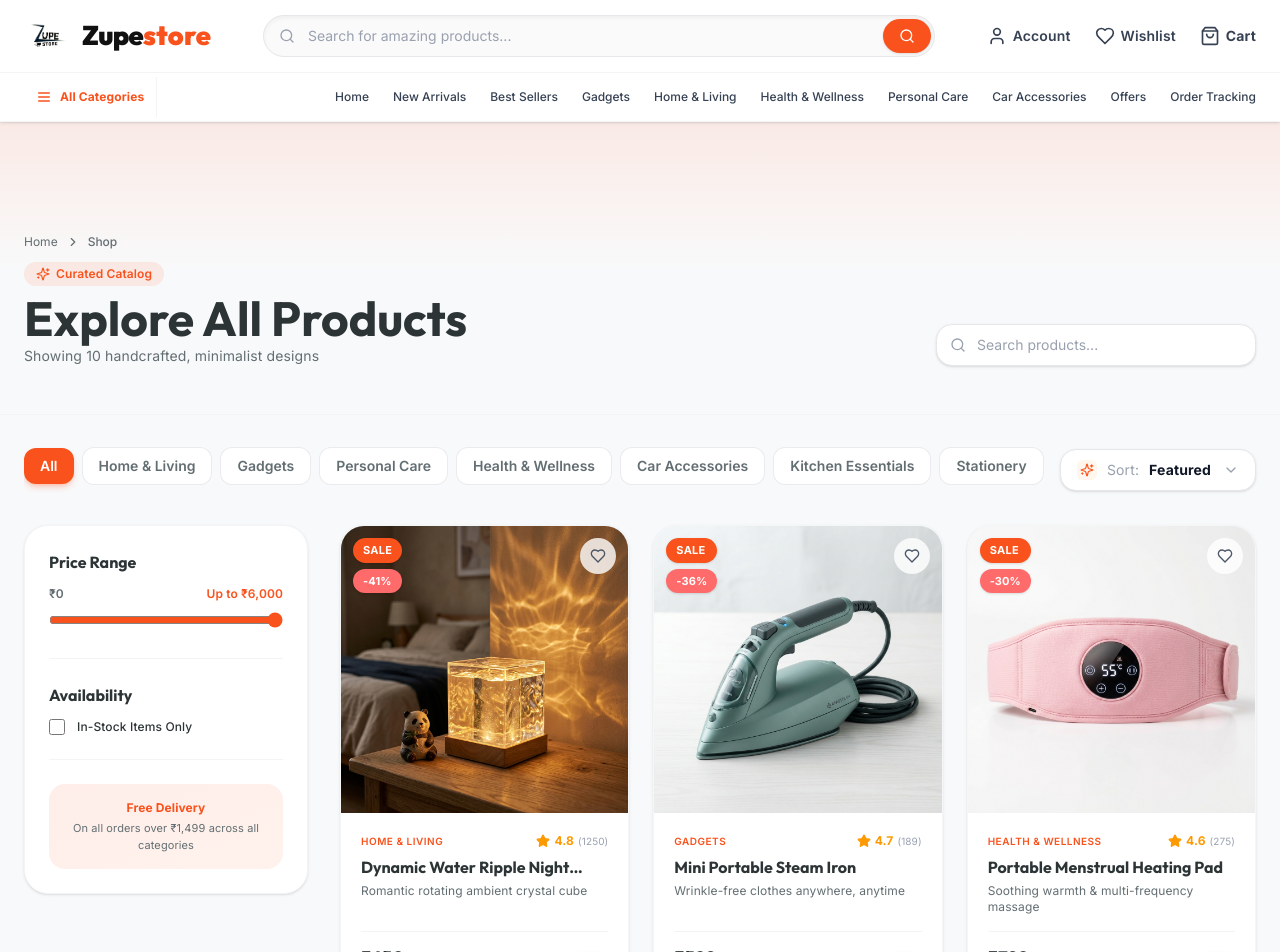
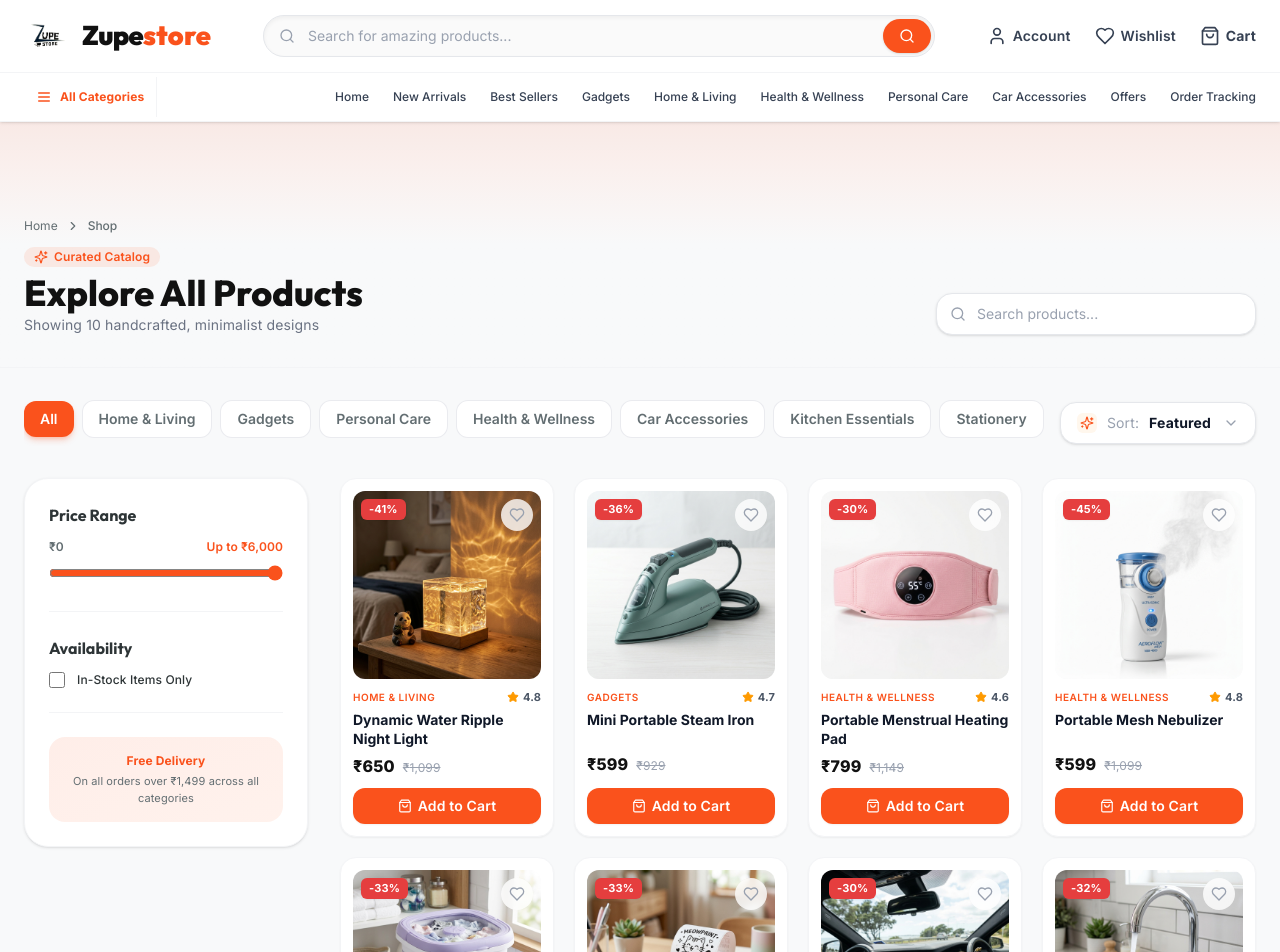
Before and after one commit to stibe-labs/zupe-store-ecommerce, a Next.js app: page /products in a window 1280 px wide. Shown: the top 952 px of the page. Built offline with nearby package versions, Linux system fonts and the light colour scheme.

Commit message:
Unify cart experience to slide drawer and match mobile card design to home page

```diff
--- a/src/app/cart/page.tsx
+++ b/src/app/cart/page.tsx
@@ -33,7 +33,13 @@ export default function CartPage() {
     subtotal,
     freeShippingThreshold,
     freeShippingRemaining,
+    openCart,
   } = useCart();
+
+  React.useEffect(() => {
+    openCart();
+    router.replace("/products");
+  }, [openCart, router]);
 
   const [couponCode, setCouponCode] = useState("");
   const [discount, setDiscount] = useState(0);
--- a/src/app/checkout/page.tsx
+++ b/src/app/checkout/page.tsx
@@ -412,8 +412,8 @@ function CheckoutContent() {
               Home
             </Link>
             <ChevronRight className="w-3.5 h-3.5" />
-            <Link href="/cart" className="hover:text-[#FA521C] transition-colors">
-              Cart
+            <Link href="/products" className="hover:text-[#FA521C] transition-colors">
+              Shop
             </Link>
             <ChevronRight className="w-3.5 h-3.5" />
             <span className="text-[#FA521C] font-semibold">Secure Checkout</span>
--- a/src/app/products/page.tsx
+++ b/src/app/products/page.tsx
@@ -330,9 +330,9 @@ function ProductsContent() {
       <Navbar />
 
       {/* Header Banner */}
-      <div className="pt-28 pb-12 bg-gradient-to-b from-[#FA521C]/10 via-[#F8F9FA]/60 to-[#F8F9FA] border-b border-gray-100">
+      <div className="pt-16 sm:pt-24 pb-6 sm:pb-8 bg-gradient-to-b from-[#FA521C]/10 via-[#F8F9FA]/60 to-[#F8F9FA] border-b border-gray-100">
         <div className="max-w-[1600px] mx-auto px-4 sm:px-6">
-          <div className="flex items-center gap-2 text-xs text-[#636E72] mb-3">
+          <div className="flex items-center gap-2 text-xs text-[#636E72] mb-2 sm:mb-3">
             <Link href="/" className="hover:text-[#FA521C] transition-colors">
               Home
             </Link>
@@ -355,16 +355,16 @@ function ProductsContent() {
             )}
           </div>
 
-          <div className="flex flex-col md:flex-row md:items-end justify-between gap-4">
+          <div className="flex flex-col md:flex-row md:items-end justify-between gap-3 sm:gap-4">
             <div>
-              <span className="inline-flex items-center gap-1.5 px-3 py-1 rounded-full text-xs font-semibold bg-[#FA521C]/10 text-[#FA521C] mb-2">
+              <span className="inline-flex items-center gap-1.5 px-2.5 py-0.5 rounded-full text-xs font-semibold bg-[#FA521C]/10 text-[#FA521C] mb-1.5">
                 {banner.icon}
                 <span>{banner.badge}</span>
               </span>
-              <h1 className="text-3xl sm:text-4xl lg:text-5xl font-display font-bold text-[#2D3436]">
+              <h1 className="text-2xl sm:text-3xl lg:text-4xl font-display font-extrabold text-[#111111]">
                 {banner.title}
               </h1>
-              <p className="text-sm text-[#636E72] mt-1">
+              <p className="text-xs sm:text-sm text-gray-500 mt-0.5">
                 {banner.subtitle}
               </p>
             </div>
@@ -660,7 +660,7 @@ function ProductsContent() {
                 </button>
               </div>
             ) : (
-              <div className="grid grid-cols-1 sm:grid-cols-2 lg:grid-cols-3 gap-6">
+              <div className="grid grid-cols-2 sm:grid-cols-2 md:grid-cols-3 lg:grid-cols-3 xl:grid-cols-4 gap-3 sm:gap-4 md:gap-5">
                 {filteredProducts.map((product) => {
                   const wishlisted = isInWishlist(product.id);
                   const discount =
@@ -674,99 +674,91 @@ function ProductsContent() {
                       layout
                       initial={{ opacity: 0, y: 15 }}
                       animate={{ opacity: 1, y: 0 }}
-                      className="group bg-white rounded-3xl border border-gray-100/80 overflow-hidden shadow-sm hover:shadow-xl hover:shadow-[#FA521C]/10 transition-all duration-300 flex flex-col"
+                      className="bg-white rounded-2xl border border-gray-100 p-2.5 sm:p-3 flex flex-col justify-between shadow-xs hover:shadow-md transition-all duration-300 group"
                     >
+                      <div>
                         {/* Image Frame */}
-                      <Link href={`/products/${product.slug || product.id}`} className="relative block aspect-square bg-[#F1F2F6] overflow-hidden">
+                        <Link
+                          href={`/products/${product.slug || product.id}`}
+                          className="relative block w-full aspect-square rounded-xl overflow-hidden bg-gray-50 mb-2 sm:mb-2.5"
+                        >
                           <Image
                             src={product.poster_image}
                             alt={product.name}
                             fill
-                          className="object-cover group-hover:scale-105 transition-transform duration-500"
+                            sizes="(max-width: 768px) 50vw, 25vw"
+                            className="object-cover object-bottom group-hover:scale-105 transition-transform duration-500"
                           />
 
-                        {/* Top Badges */}
-                        <div className="absolute top-3 left-3 flex flex-col gap-1.5 z-10">
-                          {product.badge && (
-                            <span className="px-2.5 py-1 rounded-full text-[11px] font-bold tracking-wide uppercase bg-[#FA521C] text-white shadow-sm">
-                              {product.badge}
-                            </span>
-                          )}
+                          {/* Discount Pill Badge */}
                           {discount > 0 && (
-                            <span className="px-2.5 py-1 rounded-full text-[11px] font-bold uppercase bg-[#FF6B6B] text-white shadow-sm">
+                            <span className="absolute top-2 left-2 bg-[#E53E3E] text-white text-[10px] sm:text-[11px] font-bold px-1.5 sm:px-2 py-0.5 rounded-md shadow-xs">
                               -{discount}%
                             </span>
                           )}
-                        </div>
 
                           {/* Wishlist Button */}
                           <button
                             onClick={(e) => handleToggleWishlist(e, product)}
-                          className={`absolute top-3 right-3 p-2.5 rounded-full backdrop-blur-md transition-all duration-200 z-10 ${
+                            className={`absolute top-2 right-2 p-1.5 sm:p-2 rounded-full backdrop-blur-xs transition-colors z-10 ${
                               wishlisted
-                              ? "bg-[#FF6B6B] text-white shadow-md"
-                              : "bg-white/80 text-gray-600 hover:bg-white hover:text-[#FF6B6B]"
+                                ? "bg-rose-50 text-rose-500 shadow-xs"
+                                : "bg-white/80 text-gray-400 hover:text-rose-500 hover:bg-white"
                             }`}
                             aria-label="Wishlist"
                           >
-                          <Heart className={`w-4 h-4 ${wishlisted ? "fill-current" : ""}`} />
+                            <Heart
+                              className={`w-3.5 h-3.5 sm:w-4 sm:h-4 ${
+                                wishlisted ? "fill-current" : ""
+                              }`}
+                            />
                           </button>
                         </Link>
 
-                      {/* Content */}
-                      <div className="p-5 flex flex-col flex-1">
-                        <div className="flex items-center justify-between text-xs text-[#636E72] mb-1.5">
-                          <span className="font-semibold uppercase tracking-wider text-[10px] text-[#FA521C]">
+                        {/* Category & Rating */}
+                        <div className="flex items-center justify-between text-[10px] text-gray-400 mb-1">
+                          <span className="font-semibold uppercase tracking-wider text-[#FA521C] truncate max-w-[65%]">
                             {product.category}
                           </span>
                           {product.rating && (
-                            <div className="flex items-center gap-1 text-amber-500">
-                              <Star className="w-3.5 h-3.5 fill-current" />
-                              <span className="font-bold text-xs">{product.rating}</span>
-                              <span className="text-gray-400 text-[10px]">
-                                ({product.review_count || 10})
+                            <div className="flex items-center gap-1 text-amber-500 flex-shrink-0">
+                              <Star className="w-3 h-3 fill-current" />
+                              <span className="font-bold text-[10px] sm:text-[11px] text-gray-600">
+                                {product.rating.toFixed(1)}
                               </span>
                             </div>
                           )}
                         </div>
 
-                        <Link href={`/products/${product.slug || product.id}`}>
-                          <h3 className="font-display font-bold text-base text-[#2D3436] group-hover:text-[#FA521C] transition-colors line-clamp-1 mb-1">
+                        {/* Title */}
+                        <Link
+                          href={`/products/${product.slug || product.id}`}
+                          className="block text-xs sm:text-sm font-bold text-gray-900 line-clamp-2 hover:text-[#FA521C] transition-colors leading-snug mb-1.5 min-h-[32px] sm:min-h-[36px]"
+                        >
                           {product.name}
-                          </h3>
                         </Link>
 
-                        <p className="text-xs text-[#636E72] line-clamp-2 mb-4 flex-1">
-                          {product.tagline || product.description}
-                        </p>
-
-                        {/* Pricing & Add to Cart */}
-                        <div className="pt-3 border-t border-gray-100 flex items-center justify-between">
-                          <div>
-                            <div className="flex items-baseline gap-1.5">
-                              <span className="font-display font-bold text-lg text-[#2D3436]">
-                                ₹{product.price.toLocaleString()}
+                        {/* Price */}
+                        <div className="flex items-baseline gap-1.5 sm:gap-2 mb-2.5">
+                          <span className="text-sm sm:text-base font-extrabold text-[#111111]">
+                            ₹{product.price.toLocaleString("en-IN")}
                           </span>
                           {product.mrp && product.mrp > product.price && (
-                                <span className="text-xs text-gray-400 line-through">
-                                  ₹{product.mrp.toLocaleString()}
+                            <span className="text-[10px] sm:text-xs text-gray-400 line-through">
+                              ₹{product.mrp.toLocaleString("en-IN")}
                             </span>
                           )}
                         </div>
-                            <span className="text-[10px] text-emerald-600 font-medium">
-                              In Stock ({product.stock_count})
-                            </span>
                       </div>
 
+                      {/* Add to Cart Button */}
                       <button
                         onClick={(e) => handleQuickAdd(e, product)}
-                            className="p-2.5 rounded-xl bg-[#FA521C] hover:bg-[#E0400B] text-white shadow-md shadow-[#FA521C]/25 transition-all transform active:scale-95 flex items-center justify-center cursor-pointer"
-                            aria-label="Add to cart"
+                        className="w-full py-2 px-2.5 rounded-lg sm:rounded-xl bg-[#FA521C] hover:bg-[#E04515] active:scale-95 text-white text-xs sm:text-sm font-semibold transition-all shadow-xs flex items-center justify-center gap-1.5 cursor-pointer"
                       >
-                            <ShoppingBag className="w-4 h-4" />
+                        <ShoppingBag className="w-3.5 h-3.5" />
+                        <span>Add to Cart</span>
                       </button>
-                        </div>
-                      </div>
                     </motion.div>
                   );
                 })}
--- a/src/app/wishlist/page.tsx
+++ b/src/app/wishlist/page.tsx
@@ -27,27 +27,27 @@ export default function WishlistPage() {
     return (
       <div className="min-h-screen bg-[#F8F9FA] text-[#111111] flex flex-col justify-between">
         <Navbar />
-        <div className="max-w-md mx-auto py-32 px-4 text-center">
-          <div className="w-20 h-20 mx-auto mb-6 rounded-3xl bg-pink-50 flex items-center justify-center text-[#FF6B6B]">
-            <Heart className="w-10 h-10" />
+        <div className="max-w-md mx-auto py-16 sm:py-24 px-4 text-center">
+          <div className="w-16 h-16 sm:w-20 sm:h-20 mx-auto mb-5 rounded-3xl bg-pink-50 flex items-center justify-center text-[#FF6B6B]">
+            <Heart className="w-8 h-8 sm:w-10 sm:h-10" />
           </div>
-          <h1 className="text-2xl sm:text-3xl font-bold font-display text-gray-900 mb-2">
+          <h1 className="text-xl sm:text-2xl font-bold font-display text-gray-900 mb-2">
             Sign In to View Wishlist
           </h1>
-          <p className="text-sm text-gray-500 mb-8 leading-relaxed">
+          <p className="text-xs sm:text-sm text-gray-500 mb-6 sm:mb-8 leading-relaxed">
             Sign in to your Zupe Store account to access your saved favorite products, sync across all your devices, and get price drop notifications.
           </p>
-          <div className="flex flex-col sm:flex-row gap-3 justify-center">
+          <div className="flex flex-col sm:flex-row gap-2.5 sm:gap-3 justify-center">
             <Link
               href="/signin?redirect=/wishlist&notice=Please sign in to access your saved wishlist"
-              className="inline-flex items-center justify-center gap-2 px-8 py-3.5 rounded-2xl bg-[#FA521C] hover:bg-[#E0400B] text-white font-semibold text-sm shadow-lg shadow-[#FA521C]/30 transition-all"
+              className="inline-flex items-center justify-center gap-2 px-6 py-3 rounded-xl sm:rounded-2xl bg-[#FA521C] hover:bg-[#E0400B] text-white font-semibold text-xs sm:text-sm shadow-md shadow-[#FA521C]/25 transition-all"
             >
               <span>Sign In to Your Account</span>
               <ArrowRight className="w-4 h-4" />
             </Link>
             <Link
               href="/products"
-              className="inline-flex items-center justify-center gap-2 px-6 py-3.5 rounded-2xl bg-white border border-gray-200 text-gray-700 font-semibold text-sm hover:bg-gray-50 transition-all"
+              className="inline-flex items-center justify-center gap-2 px-5 py-3 rounded-xl sm:rounded-2xl bg-white border border-gray-200 text-gray-700 font-semibold text-xs sm:text-sm hover:bg-gray-50 transition-all"
             >
               <span>Explore Products</span>
             </Link>
@@ -62,13 +62,13 @@ export default function WishlistPage() {
     <div className="min-h-screen bg-[#F8F9FA] text-[#111111]">
       <Navbar />
 
-      <div className="max-w-[1600px] mx-auto px-4 sm:px-6 pt-28 pb-16">
-        <div className="flex items-center justify-between mb-8 pb-4 border-b border-gray-200">
+      <div className="max-w-[1600px] mx-auto px-4 sm:px-6 pt-16 sm:pt-24 pb-12 sm:pb-16">
+        <div className="flex items-center justify-between mb-6 pb-3 border-b border-gray-200">
           <div>
-            <h1 className="text-3xl sm:text-4xl font-display font-bold text-gray-900">
+            <h1 className="text-2xl sm:text-3xl font-display font-extrabold text-gray-900">
               My Wishlist
             </h1>
-            <p className="text-xs text-gray-500 mt-1">
+            <p className="text-xs text-gray-500 mt-0.5">
               {totalWishlistItems} saved item{totalWishlistItems !== 1 ? "s" : ""}
             </p>
           </div>
@@ -76,7 +76,7 @@ export default function WishlistPage() {
           {wishlist.length > 0 && (
             <button
               onClick={clearWishlist}
-              className="text-xs font-semibold text-gray-400 hover:text-red-500 transition-colors"
+              className="text-xs font-semibold text-gray-400 hover:text-red-500 transition-colors cursor-pointer"
             >
               Clear All
             </button>
@@ -84,78 +84,102 @@ export default function WishlistPage() {
         </div>
 
         {wishlist.length === 0 ? (
-          <div className="max-w-md mx-auto py-20 text-center">
-            <div className="w-20 h-20 mx-auto mb-6 rounded-3xl bg-pink-50 flex items-center justify-center text-[#FF6B6B]">
-              <Heart className="w-10 h-10" />
+          <div className="max-w-md mx-auto py-16 text-center">
+            <div className="w-16 h-16 mx-auto mb-4 rounded-3xl bg-pink-50 flex items-center justify-center text-[#FF6B6B]">
+              <Heart className="w-8 h-8" />
             </div>
-            <h2 className="text-2xl font-bold font-display text-gray-900 mb-2">
+            <h2 className="text-xl font-bold font-display text-gray-900 mb-1.5">
               Your Wishlist is Empty
             </h2>
-            <p className="text-sm text-gray-500 mb-8 leading-relaxed">
+            <p className="text-xs sm:text-sm text-gray-500 mb-6 leading-relaxed">
               Explore our minimalist collection and tap the heart icon on any piece to save it for later.
             </p>
             <Link
               href="/products"
-              className="inline-flex items-center justify-center gap-2 px-8 py-3.5 rounded-2xl bg-[#FA521C] hover:bg-[#E0400B] text-white font-semibold text-sm shadow-lg shadow-[#FA521C]/30 transition-all"
+              className="inline-flex items-center justify-center gap-2 px-6 py-3 rounded-xl bg-[#FA521C] hover:bg-[#E0400B] text-white font-semibold text-xs sm:text-sm shadow-md shadow-[#FA521C]/25 transition-all"
             >
               <span>Explore Products</span>
               <ArrowRight className="w-4 h-4" />
             </Link>
           </div>
         ) : (
-          <div className="grid grid-cols-1 sm:grid-cols-2 lg:grid-cols-4 gap-6">
-            {wishlist.map((item) => (
+          <div className="grid grid-cols-2 sm:grid-cols-2 md:grid-cols-3 lg:grid-cols-4 xl:grid-cols-5 gap-3 sm:gap-4 md:gap-5">
+            {wishlist.map((item) => {
+              const discount =
+                item.mrp && item.price < item.mrp
+                  ? Math.round(((item.mrp - item.price) / item.mrp) * 100)
+                  : 0;
+
+              return (
                 <div
                   key={item.id}
-                className="bg-white rounded-3xl border border-gray-100 overflow-hidden shadow-sm hover:shadow-xl transition-all duration-300 flex flex-col justify-between"
+                  className="bg-white rounded-2xl border border-gray-100 p-2.5 sm:p-3 flex flex-col justify-between shadow-xs hover:shadow-md transition-all duration-300 group"
                 >
-                <div className="relative aspect-square bg-gray-100 overflow-hidden">
+                  <div>
+                    {/* Image Container */}
+                    <div className="relative block w-full aspect-square rounded-xl overflow-hidden bg-gray-50 mb-2 sm:mb-2.5">
+                      <Link href={`/products/${item.slug || item.id}`} className="block w-full h-full">
                         <Image
                           src={item.poster_image}
                           alt={item.name}
                           fill
-                    className="object-cover"
+                          sizes="(max-width: 768px) 50vw, 20vw"
+                          className="object-cover object-bottom group-hover:scale-105 transition-transform duration-500"
                         />
+                      </Link>
+
+                      {discount > 0 && (
+                        <span className="absolute top-2 left-2 bg-[#E53E3E] text-white text-[10px] sm:text-[11px] font-bold px-1.5 sm:px-2 py-0.5 rounded-md shadow-xs">
+                          -{discount}%
+                        </span>
+                      )}
+
                       <button
                         onClick={() => removeFromWishlist(item.id)}
-                    className="absolute top-3 right-3 p-2.5 rounded-full bg-white/80 backdrop-blur-md text-gray-400 hover:text-red-500 transition-colors"
+                        className="absolute top-2 right-2 p-1.5 sm:p-2 rounded-full bg-white/80 backdrop-blur-xs text-gray-400 hover:text-red-500 hover:bg-white transition-colors z-10 shadow-xs"
                         aria-label="Remove from wishlist"
                       >
-                    <Trash2 className="w-4 h-4" />
+                        <Trash2 className="w-3.5 h-3.5 sm:w-4 sm:h-4" />
                       </button>
                     </div>
 
-                <div className="p-5 flex flex-col flex-1">
-                  <span className="text-[10px] font-bold text-[#FA521C] uppercase mb-1">
+                    {/* Category */}
+                    <div className="text-[10px] font-semibold uppercase tracking-wider text-[#FA521C] truncate mb-1">
                       {item.category}
-                  </span>
-                  <Link href={`/products/${item.slug || item.id}`}>
-                    <h3 className="font-display font-bold text-base text-gray-900 hover:text-[#FA521C] line-clamp-1 mb-1">
+                    </div>
+
+                    {/* Title */}
+                    <Link
+                      href={`/products/${item.slug || item.id}`}
+                      className="block text-xs sm:text-sm font-bold text-gray-900 line-clamp-2 hover:text-[#FA521C] transition-colors leading-snug mb-1.5 min-h-[32px] sm:min-h-[36px]"
+                    >
                       {item.name}
-                    </h3>
                     </Link>
 
-                  <div className="flex items-baseline gap-2 mb-4">
-                    <span className="font-bold text-base text-gray-900">
-                      ₹{item.price.toLocaleString()}
+                    {/* Price */}
+                    <div className="flex items-baseline gap-1.5 sm:gap-2 mb-2.5">
+                      <span className="text-sm sm:text-base font-extrabold text-[#111111]">
+                        ₹{item.price.toLocaleString("en-IN")}
                       </span>
                       {item.mrp && item.mrp > item.price && (
-                      <span className="text-xs text-gray-400 line-through">
-                        ₹{item.mrp.toLocaleString()}
+                        <span className="text-[10px] sm:text-xs text-gray-400 line-through">
+                          ₹{item.mrp.toLocaleString("en-IN")}
                         </span>
                       )}
                     </div>
+                  </div>
 
+                  {/* Move to Bag Button */}
                   <button
                     onClick={() => handleMoveToCart(item)}
-                    className="w-full mt-auto py-2.5 px-4 rounded-xl bg-[#FA521C] hover:bg-[#E0400B] text-white text-xs font-semibold shadow-md shadow-[#FA521C]/25 flex items-center justify-center gap-2 transition-all"
+                    className="w-full py-2 px-2.5 rounded-lg sm:rounded-xl bg-[#FA521C] hover:bg-[#E04515] active:scale-95 text-white text-xs sm:text-sm font-semibold transition-all shadow-xs flex items-center justify-center gap-1.5 cursor-pointer"
                   >
-                    <ShoppingBag className="w-4 h-4" />
+                    <ShoppingBag className="w-3.5 h-3.5" />
                     <span>Move to Bag</span>
                   </button>
                 </div>
-              </div>
-            ))}
+              );
+            })}
           </div>
         )}
       </div>
```
Also changed, not shown: src/app/account/page.tsx (+7 -6 lines), src/app/bag/page.tsx (+6 -3 lines), src/app/orders/page.tsx (+4 -4 lines), src/components/CartDrawer.tsx (+0 -7 lines), src/components/MobileBottomNav.tsx (+20 -28 lines). Lines whose indentation alone changed are shown as unchanged.
